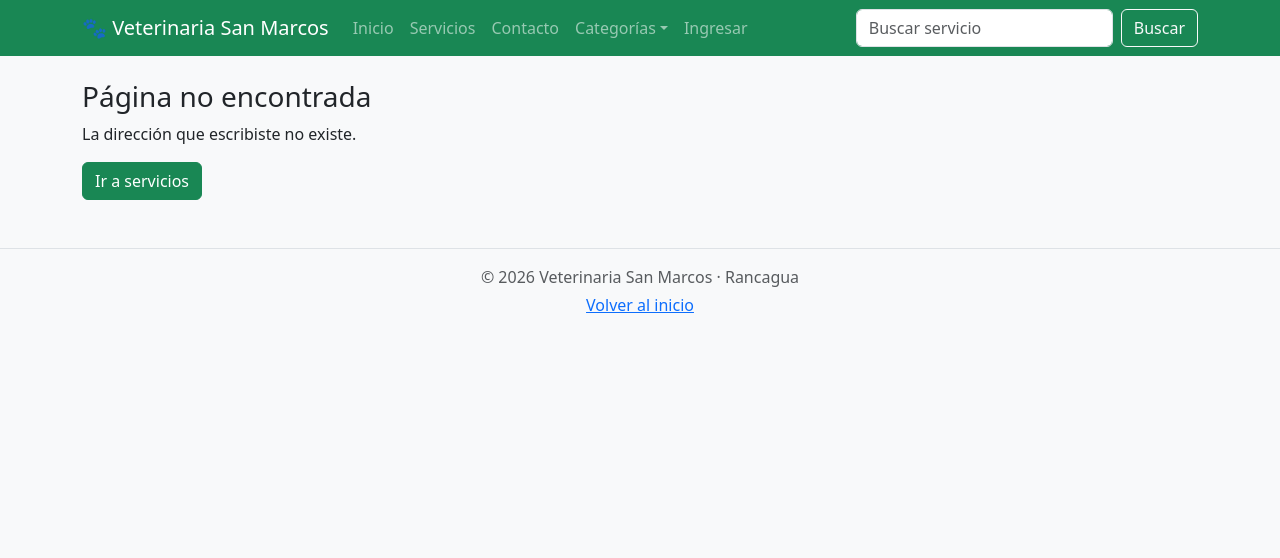
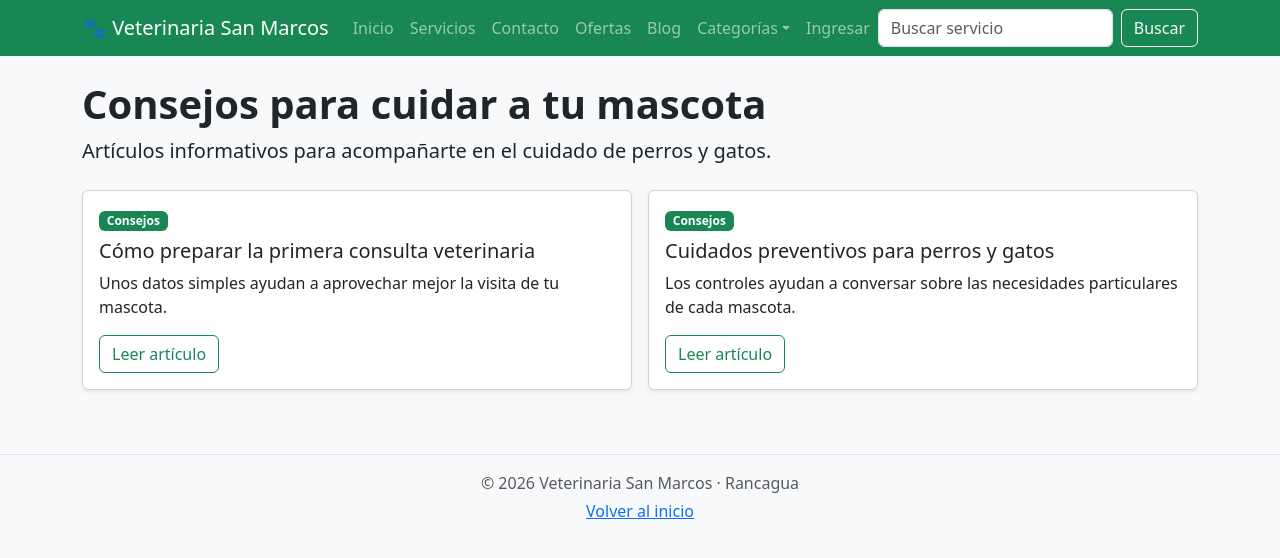
Before and after one commit to eliasgonzalez22/veterinaria-sanmarcos-p2, a React (Vite) app: page /blog in a window 1280 px wide. Shown: the top 558 px of the page. Built offline with nearby package versions, Linux system fonts and the light colour scheme.

Commit message:
Agrega páginas de blog y ofertas

```diff
--- a/src/App.jsx
+++ b/src/App.jsx
@@ -1,6 +1,8 @@
 import { BrowserRouter, Routes, Route } from 'react-router-dom'
 import Inicio from './pages/Inicio'
 import Contacto from './pages/Contacto'
+import Ofertas from './pages/Ofertas'
+import Blog from './pages/Blog'
 import Servicios from './pages/Servicios'
 import DetalleServicio from './pages/DetalleServicio'
 import NoEncontrada from './pages/NoEncontrada'
@@ -18,6 +20,9 @@ export default function App() {
       <Routes>
         <Route path="/" element={<Inicio />} />
         <Route path="/contacto" element={<Contacto />} />
+        <Route path="/ofertas" element={<Ofertas />} />
+        <Route path="/blog" element={<Blog />} />
+        <Route path="/blog/:slug" element={<Blog />} />
         <Route path="/servicios" element={<Servicios />} />
         <Route path="/categoria/:nombre" element={<Servicios />} />
         <Route path="/buscar/:texto" element={<Servicios />} />
--- a/src/components/organisms/Navbar.jsx
+++ b/src/components/organisms/Navbar.jsx
@@ -20,6 +20,8 @@ export default function Navbar(props) {
               <Nav.Link href="/" onClick={(e) => ir(e, '/')}>Inicio</Nav.Link>
               <Nav.Link href="/servicios" onClick={(e) => ir(e, '/servicios')}>Servicios</Nav.Link>
               <Nav.Link href="/contacto" onClick={(e) => ir(e, '/contacto')}>Contacto</Nav.Link>
+              <Nav.Link href="/ofertas" onClick={(e) => ir(e, '/ofertas')}>Ofertas</Nav.Link>
+              <Nav.Link href="/blog" onClick={(e) => ir(e, '/blog')}>Blog</Nav.Link>
               <NavDropdown title="Categorías" id="menu-categorias">
                 {props.categorias.map((c) => (
                   <NavDropdown.Item
--- /dev/null
+++ b/src/pages/Blog.jsx
@@ -0,0 +1,108 @@
+import { useNavigate, useParams } from 'react-router-dom'
+import { Badge, Button, Card, Col, Row } from 'react-bootstrap'
+import PlantillaPublica from '../components/templates/PlantillaPublica'
+import { useTituloPagina } from '../hooks/useTituloPagina'
+
+const articulos = [
+  {
+    slug: 'preparar-primera-consulta',
+    titulo: 'Cómo preparar la primera consulta veterinaria',
+    resumen: 'Unos datos simples ayudan a aprovechar mejor la visita de tu mascota.',
+    secciones: [
+      {
+        titulo: 'Reúne sus antecedentes',
+        texto: 'Lleva los registros de vacunas y desparasitación que tengas, además de información sobre enfermedades previas y medicamentos actuales. Si adoptaste a tu mascota recientemente, pregunta si la organización anterior tiene esos antecedentes.',
+      },
+      {
+        titulo: 'Anota tus observaciones',
+        texto: 'Antes de la cita, apunta los cambios que has notado y las preguntas que quieras hacer. Así puedes compartir la información con el equipo veterinario sin depender solo de la memoria.',
+      },
+      {
+        titulo: 'Confirma cómo asistir',
+        texto: 'Consulta a la clínica si debes llevar documentos, exámenes o seguir alguna indicación antes de la visita. Las recomendaciones dependen del motivo de la consulta.',
+      },
+    ],
+    fuente: 'https://www.avma.org/resources/pet-owners/petcare/selecting-pet-dog',
+    fuenteTexto: 'American Veterinary Medical Association: Selecting a pet dog',
+  },
+  {
+    slug: 'cuidados-preventivos',
+    titulo: 'Cuidados preventivos para perros y gatos',
+    resumen: 'Los controles ayudan a conversar sobre las necesidades particulares de cada mascota.',
+    secciones: [
+      {
+        titulo: 'Mantén controles periódicos',
+        texto: 'Las visitas preventivas permiten revisar la salud de tu mascota y conversar sobre los cuidados adecuados para su etapa de vida.',
+      },
+      {
+        titulo: 'Consulta su calendario de vacunas',
+        texto: 'Las vacunas recomendadas pueden variar según la especie, edad, estado de salud y exposición a riesgos. Pide al médico veterinario un calendario adecuado para tu mascota.',
+      },
+      {
+        titulo: 'Pregunta por prevención de parásitos',
+        texto: 'Comenta el estilo de vida de tu mascota y consulta qué medidas preventivas corresponden. Sigue las indicaciones del equipo veterinario para elegir productos y frecuencia.',
+      },
+    ],
+    fuente: 'https://ebusiness.avma.org/files/productdownloads/vaccination_brochure.pdf',
+    fuenteTexto: 'American Veterinary Medical Association: How often should my pet be vaccinated?',
+  },
+]
+
+export default function Blog() {
+  const navigate = useNavigate()
+  const { slug } = useParams()
+  const articulo = articulos.find((item) => item.slug === slug)
+  useTituloPagina(articulo ? articulo.titulo : 'Blog')
+
+  return (
+    <PlantillaPublica>
+      {slug && articulo ? (
+        <article>
+          <Button variant="link" className="px-0" onClick={() => navigate('/blog')}>
+            ← Volver al blog
+          </Button>
+          <h1 className="display-6 fw-bold">{articulo.titulo}</h1>
+          <p className="lead">{articulo.resumen}</p>
+          {articulo.secciones.map((seccion) => (
+            <section className="mb-4" key={seccion.titulo}>
+              <h2 className="h4">{seccion.titulo}</h2>
+              <p>{seccion.texto}</p>
+            </section>
+          ))}
+          <p className="small text-muted">
+            Información educativa general. Consulta con un profesional veterinario para recomendaciones específicas.
+          </p>
+          <p className="small">
+            Fuente: <a href={articulo.fuente} target="_blank" rel="noreferrer">{articulo.fuenteTexto}</a>
+          </p>
+        </article>
+      ) : slug ? (
+        <section aria-labelledby="articulo-no-encontrado">
+          <h1 id="articulo-no-encontrado" className="h3">No encontramos ese artículo</h1>
+          <Button variant="success" onClick={() => navigate('/blog')}>Volver al blog</Button>
+        </section>
+      ) : (
+        <section aria-labelledby="titulo-blog">
+          <h1 id="titulo-blog" className="display-6 fw-bold">Consejos para cuidar a tu mascota</h1>
+          <p className="lead mb-4">Artículos informativos para acompañarte en el cuidado de perros y gatos.</p>
+          <Row as="ul" xs={1} md={2} className="g-3 list-unstyled">
+            {articulos.map((item) => (
+              <Col as="li" key={item.slug}>
+                <Card as="article" className="h-100 shadow-sm">
+                  <Card.Body className="d-flex flex-column">
+                    <div className="mb-2"><Badge bg="success">Consejos</Badge></div>
+                    <Card.Title as="h2" className="h5">{item.titulo}</Card.Title>
+                    <Card.Text>{item.resumen}</Card.Text>
+                    <Button className="mt-auto align-self-start" variant="outline-success" onClick={() => navigate(`/blog/${item.slug}`)}>
+                      Leer artículo
+                    </Button>
+                  </Card.Body>
+                </Card>
+              </Col>
+            ))}
+          </Row>
+        </section>
+      )}
+    </PlantillaPublica>
+  )
+}
--- /dev/null
+++ b/src/pages/Ofertas.jsx
@@ -0,0 +1,50 @@
+import { useNavigate } from 'react-router-dom'
+import { Badge, Card, Col, Row } from 'react-bootstrap'
+import PlantillaPublica from '../components/templates/PlantillaPublica'
+import Boton from '../components/atoms/Boton'
+import { useServicios } from '../context/ServiciosContext'
+import { useTituloPagina } from '../hooks/useTituloPagina'
+import { formatearPrecio } from '../utils/precios'
+
+const codigosDestacados = ['SV001', 'VA001', 'DE001']
+
+export default function Ofertas() {
+  const navigate = useNavigate()
+  const { servicios } = useServicios()
+  const destacados = codigosDestacados
+    .map((codigo) => servicios.find((servicio) => servicio.codigo === codigo))
+    .filter(Boolean)
+  useTituloPagina('Ofertas')
+
+  return (
+    <PlantillaPublica>
+      <section aria-labelledby="titulo-ofertas" className="mb-4">
+        <h1 id="titulo-ofertas" className="display-6 fw-bold">Ofertas y servicios destacados</h1>
+        <p className="lead">Conoce algunos servicios recomendados para cuidar a tu mascota.</p>
+        <p className="text-muted">Los precios son los del catálogo; no representan descuentos promocionales.</p>
+      </section>
+
+      {destacados.length === 0 ? (
+        <p role="status" className="alert alert-info">No hay servicios destacados disponibles por ahora.</p>
+      ) : (
+        <Row as="ul" xs={1} md={2} xl={3} className="g-3 list-unstyled">
+          {destacados.map((servicio) => (
+            <Col as="li" key={servicio.codigo}>
+              <Card as="article" className="h-100 shadow-sm">
+                <Card.Body className="d-flex flex-column">
+                  <div className="mb-2"><Badge bg="success">Destacado</Badge></div>
+                  <Card.Title as="h2" className="h5">{servicio.nombre}</Card.Title>
+                  <p className="text-muted small">{servicio.categoria} · {servicio.especie} · {servicio.duracion}</p>
+                  <p className="fw-bold mt-auto">{formatearPrecio(servicio.precio)}</p>
+                  <Boton variante="outline-success" onClick={() => navigate(`/servicio/${servicio.id}`)}>
+                    Ver detalle
+                  </Boton>
+                </Card.Body>
+              </Card>
+            </Col>
+          ))}
+        </Row>
+      )}
+    </PlantillaPublica>
+  )
+}
```
